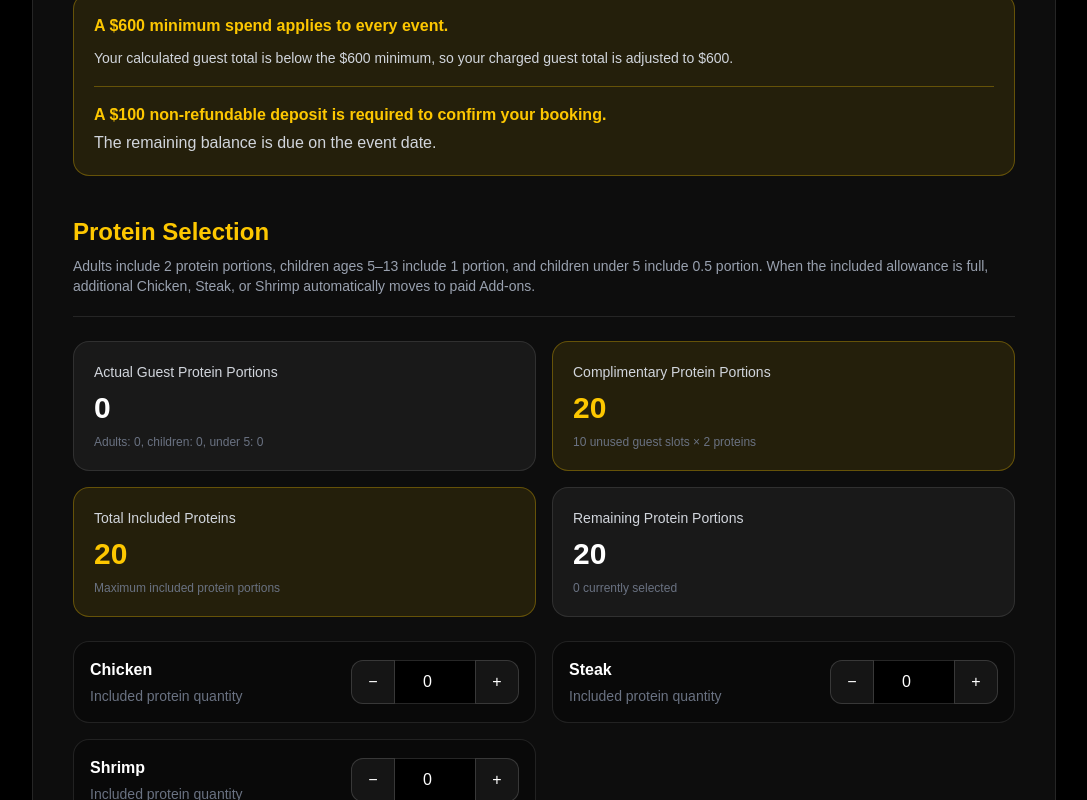
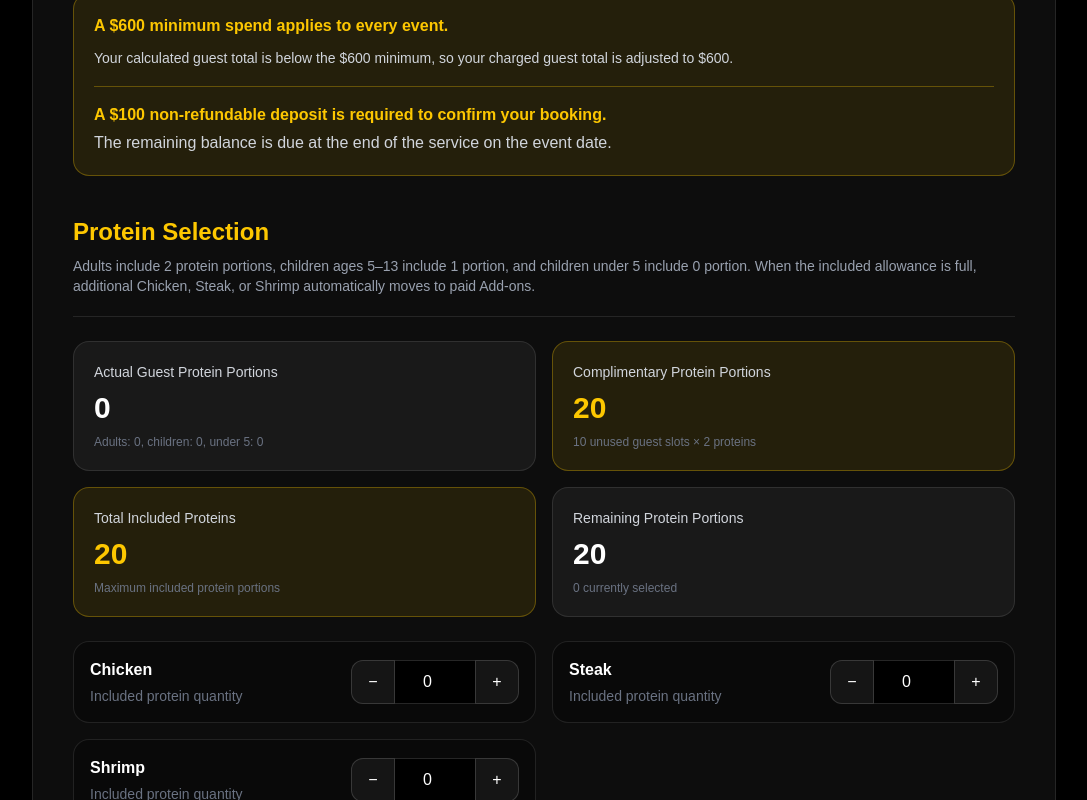
Before and after one commit to songsteppanyaki/songsteppanyaki, a Next.js app: page /booking in a window 1280 px wide. Shown: the part 1780-2580 px from the top of the page, without its empty margins (96-1183 px from the left). Built offline with nearby package versions, Linux system fonts and the light colour scheme.

Commit message:
Update payment terms

```diff
--- a/app/booking/page.tsx
+++ b/app/booking/page.tsx
@@ -60,6 +60,10 @@ const addOns: PricedItem[] = [
     name: "Extra Chicken",
     price: 6,
   },
+  {
+  name: "Filet Mignon Upgrade",
+  price: 10,
+},
   {
     name: "Extra Steak",
     price: 8,
@@ -239,7 +243,7 @@ export default function BookingPage() {
     (guestQuantities["Children"] || 0) * 1;
 
   const underFiveProteinAllowance =
-    (guestQuantities["Children Under 5"] || 0) * 0.5;
+    (guestQuantities["Children Under 5"] || 0) * 0;
 
   const regularProteinAllowance =
     adultProteinAllowance +
@@ -498,7 +502,7 @@ const salesTax =
 
     if (availableIncludedPortions > 0) {
       const includedIncrease = Math.min(
-        0.5,
+        1,
         availableIncludedPortions,
       );
 
@@ -508,7 +512,7 @@ const salesTax =
         currentIncludedQuantity + includedIncrease,
       );
 
-      const paidIncrease = 0.5 - includedIncrease;
+      const paidIncrease = 1 - includedIncrease;
 
       if (paidIncrease > 0) {
         const addOnName = proteinToAddOn[protein];
@@ -528,7 +532,7 @@ const salesTax =
     updateQuantity(
       setAddOnQuantities,
       addOnName,
-      (addOnQuantities[addOnName] || 0) + 0.5,
+      (addOnQuantities[addOnName] || 0) + 1,
     );
   }
 
@@ -540,7 +544,7 @@ const salesTax =
       updateQuantity(
         setAddOnQuantities,
         addOnName,
-        paidQuantity - 0.5,
+        paidQuantity - 1,
       );
       return;
     }
@@ -1060,7 +1064,7 @@ router.push("/booking/payment");
     A $100 non-refundable deposit is required to confirm your booking.
   </p>
   <p className="mt-1 text-gray-300">
-    The remaining balance is due on the event date.
+    The remaining balance is due at the end of the service on the event date.
   </p>
 </div>
               </div>
@@ -1077,7 +1081,7 @@ router.push("/booking/payment");
               <p className="mt-2 text-sm text-gray-400">
                 Adults include 2 protein portions, children
                 ages 5–13 include 1 portion, and children under
-                5 include 0.5 portion. When the included
+                5 include 0 portion. When the included
                 allowance is full, additional Chicken, Steak,
                 or Shrimp automatically moves to paid Add-ons.
               </p>
@@ -1692,10 +1696,10 @@ function QuantityControl({
         type="number"
         min="0"
         max="100"
-        step="0.5"
+        step="1"
         value={quantity}
         onChange={(event) =>
-          onChange(Number(event.target.value))
+      onChange(Math.round(Number(event.target.value)))
         }
         aria-label={`${name} quantity`}
         className="h-11 w-20 border-y border-white/15 bg-black text-center text-lg font-semibold text-white outline-none focus:border-yellow-400"
```
